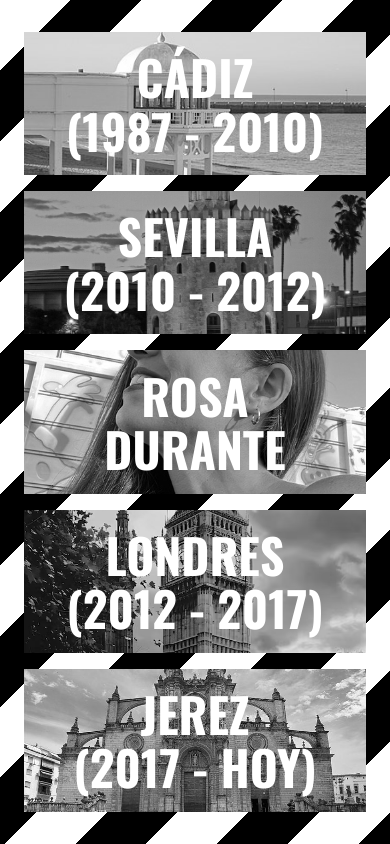
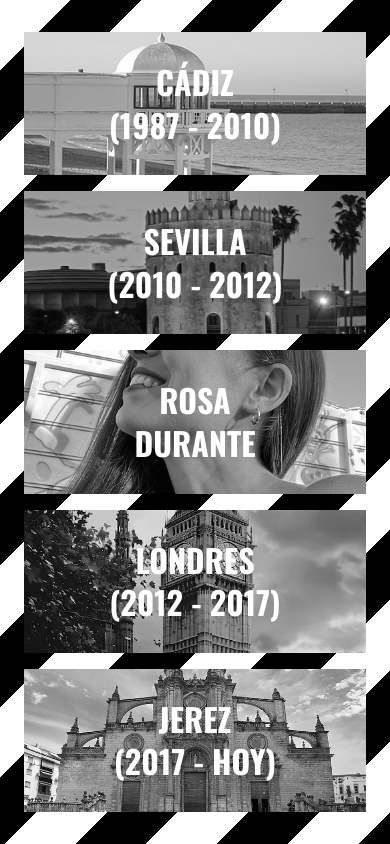
Before and after one commit to rosadurante/rosadurante.github.io, a React app: page / in a window 390 px wide. Built offline with nearby package versions, Linux system fonts and the light colour scheme.

Commit message:
Added wheel animation, improve text, added social icons

```diff
--- a/src/components/container.tsx
+++ b/src/components/container.tsx
@@ -21,7 +21,7 @@ export function Container({position, activeContainer, setActiveContainer, childr
       'bottom': 'w-full h-1/5 bottom-0 max-md:left-0 max-md:top-4/5 py-2 md:bottom-0 md:right-0 md:pl-2 md:pt-2 md:pb-0 md:w-2/3 md:h-1/3',
       'center': 'w-full h-1/5 top-2/5 max-md:left-0 py-2 md:top-1/3 md:left-1/3 md:p-2 md:w-1/3 md:h-1/3',
     }
-    return cn('absolute transition-all duration-1000', className, _blockStyles[position]);
+    return cn('absolute transition-all duration-1000 hover:cursor-pointer', className, _blockStyles[position]);
   }, [position]);
 
   const _activeStyles = useMemo(() => {
--- a/src/components/cover.tsx
+++ b/src/components/cover.tsx
@@ -7,10 +7,11 @@ export type CoverProps = {
     readonly bgColor: string;
     readonly position: positionContainer;
     readonly activeContainer: positionContainer | null;
+    readonly hoverTo: positionContainer | null;
     readonly heading: React.ReactNode;
 }
 
-export function Cover({ bgImage, bgColor,  position, activeContainer, heading }: CoverProps) {
+export function Cover({ bgImage, bgColor,  position, activeContainer, hoverTo, heading }: CoverProps) {
 
     const _bgImage = useMemo(() => {
         return `bg-[url('/public/${bgImage}')]`;
@@ -23,10 +24,10 @@ export function Cover({ bgImage, bgColor,  position, activeContainer, heading }:
     return (
         <>
         <div className={cn("absolute top-0 left-0 w-full h-full bg-cover bg-center grayscale flex items-center justify-center", _bgImage)} style={{ backgroundImage: `url('/public/${bgImage}')` }}>
-            <h1 className={cn("text-white text-4xl text-center font-bold font-heading md:opacity-0 md:group-hover:opacity-100 transition-all duration-300", !activeContainer ? "md:group-hover:opacity-100" : "opacity-0 md:group-hover:opacity-0")}>{heading}</h1>
+            <h1 className={cn("text-white text-2xl md:text-4xl text-center font-bold font-heading md:opacity-0 md:group-hover:opacity-100 transition-all duration-300", !activeContainer ? "md:group-hover:opacity-100" : "opacity-0 md:group-hover:opacity-0", (!activeContainer && hoverTo === position) && "md:opacity-100")}>{heading}</h1>
         </div>
-        <div className={cn("absolute top-0 left-0 w-full h-full mix-blend-multiply transition-all duration-300 z-10 md:group-hover:bg-green md:group-hover:bg-orange md:group-hover:bg-yellow md:group-hover:bg-magenta md:group-hover:bg-turquoise", `max-md:${bgColor}` , `md:${_hoverBgColor}`, activeContainer === position && bgColor)}></div>
-        <div className={cn("absolute top-0 left-0 w-full h-full", activeContainer === position && " bg-black/50 delay-100 duration-500 opacity-100")}></div>
+        <div className={cn("absolute top-0 left-0 w-full h-full mix-blend-multiply transition-all duration-300 z-10 md:group-hover:bg-green md:group-hover:bg-orange md:group-hover:bg-yellow md:group-hover:bg-magenta md:group-hover:bg-turquoise", `max-md:${bgColor}` , `md:${_hoverBgColor}`, (activeContainer === position || hoverTo === position) && bgColor)}></div>
+        <div className={cn("absolute top-0 left-0 w-full h-full", (activeContainer === position || hoverTo === position) && " bg-black/50 delay-100 duration-500 opacity-100")}></div>
         </>
     );
 }
--- a/src/cv.tsx
+++ b/src/cv.tsx
@@ -73,7 +73,8 @@ export function CurriculumVitae() {
                     <p>Me considero una persona curiosa, inquieta y con muchas ganas de aprender. Me gusta afrontar pequeños retos e ir superándome cada día.
                     El deporte es esencial en mi vida, practico Crossfit desde hace 2 años y hace poco me introduje en el mundo del baile latino.
                     Últimamente estoy consumiendo muchos posdcast de interes, especialmente dentro del ámbito de la neurociencia y la psicología.
-                    Las dos mayores prioridades en mi vida son mi salud y mi familia..</p>
+                            Las dos mayores prioridades en mi vida son mi salud y mi familia.</p>
+                        <p>Para ver más sobre mi, puedes visitar mi <a href="https://rosadurante.github.io" className="underline">página web</a>.</p>
                 </div>
                 </div>
             </div>
--- a/src/global.css
+++ b/src/global.css
@@ -55,6 +55,9 @@
     --color-primary: var(--primary-color);
     --color-secondary: var(--secondary-color);
     --color-tertiary: var(--tertiary-color);
+
+    --shadow-icon: inset 0px 0px 10px 0px var(--color-turquoise);
+    --shadow-icon-hover: inset 0 0px 46px 0px var(--color-turquoise);
 }
 
 @layer base {
--- a/src/home.tsx
+++ b/src/home.tsx
@@ -8,29 +8,55 @@ import RosaDurante from "./components/rosadurante";
 
 export function Home() {
     const [activeContainer, setActiveContainer] = useState<positionContainer | null>(null);
+    const [hoverTo, setHoverTo] = useState<positionContainer | null>(null);
+
+    const handleWheel = (e: React.WheelEvent<HTMLDivElement>) => {
+        e.stopPropagation();
+
+        if (hoverTo) return;
+
+        let positions: positionContainer[] = [];
+
+        if (window.innerWidth < 768) {
+            positions = e.deltaY < 0 ? ['top', 'right', 'center', 'left', 'bottom'] as positionContainer[] : ['bottom', 'left', 'center', 'right', 'top'] as positionContainer[];
+        } else {
+            positions = e.deltaY < 0 ? ['top', 'right', 'bottom', 'left', 'center'] as positionContainer[] : ['center', 'left', 'bottom', 'right', 'top'] as positionContainer[];
+        }
+
+        const interval = setInterval(() => {
+            if (positions.length === 0) {
+                setHoverTo(null);
+                clearInterval(interval);
+                return;
+            }
+
+            setHoverTo(positions[0]);
+            positions.shift();
+        }, 300);
+    }
 
     return (
-        <div className="h-screen bg-[repeating-linear-gradient(135deg,white_0px,white_50px,black_50px,black_100px)] bg-repeat p-6">
+        <div className="h-screen bg-[repeating-linear-gradient(135deg,white_0px,white_50px,black_50px,black_100px)] bg-repeat p-6" onWheel={handleWheel}>
             <div className="w-full h-full md:max-w-screen-xl mx-auto animate-fadeInScale">
                 <div className="relative h-full w-full flex flex-col items-center justify-center">
                     <Container position="top" activeContainer={activeContainer} setActiveContainer={setActiveContainer} >
-                        <Cover bgImage="cadiz.jpg" bgColor="bg-green" position="top" activeContainer={activeContainer} heading={<><p>CÁDIZ</p> (1987 - 2010)</>} />
+                        <Cover bgImage="cadiz.jpg" bgColor="bg-green" position="top" activeContainer={activeContainer} hoverTo={hoverTo} heading={<><p>CÁDIZ</p> (1987 - 2010)</>} />
                         <Content activeContainer={activeContainer} position="top" key="cadiz" title="CÁDIZ" data={experience.cadiz} />
                     </Container>
                     <Container position="right" activeContainer={activeContainer} setActiveContainer={setActiveContainer}>
-                        <Cover bgImage="sevilla.jpg" bgColor="bg-orange" position="right" activeContainer={activeContainer} heading={<><p>SEVILLA</p> (2010 - 2012)</>} />
+                        <Cover bgImage="sevilla.jpg" bgColor="bg-orange" position="right" activeContainer={activeContainer} hoverTo={hoverTo} heading={<><p>SEVILLA</p> (2010 - 2012)</>} />
                         <Content activeContainer={activeContainer} position="right" key="sevilla" title="SEVILLA" data={experience.sevilla} />
                     </Container>
                     <Container position="bottom" activeContainer={activeContainer} setActiveContainer={setActiveContainer}>
-                        <Cover bgImage="jerez.jpg" bgColor="bg-yellow" position="bottom" activeContainer={activeContainer} heading={<><p>JEREZ</p> (2017 - HOY)</>}  />
+                        <Cover bgImage="jerez.jpg" bgColor="bg-yellow" position="bottom" activeContainer={activeContainer} hoverTo={hoverTo} heading={<><p>JEREZ</p> (2017 - HOY)</>}  />
                         <Content activeContainer={activeContainer} position="bottom" key="jerez" title="JEREZ" data={experience.jerez} />
                     </Container>
                     <Container position="left" activeContainer={activeContainer} setActiveContainer={setActiveContainer}>
-                        <Cover bgImage="londres.avif" bgColor="bg-magenta" position="left" activeContainer={activeContainer} heading={<><p>LONDRES</p> (2012 - 2017)</>} />
+                        <Cover bgImage="londres.avif" bgColor="bg-magenta" position="left" activeContainer={activeContainer} hoverTo={hoverTo} heading={<><p>LONDRES</p> (2012 - 2017)</>} />
                         <Content activeContainer={activeContainer} position="left" key="londres" title="LONDRES" data={experience.londres} />
                     </Container>
                     <Container position="center" activeContainer={activeContainer} setActiveContainer={setActiveContainer}>
-                        <Cover bgImage="profile.jpeg" bgColor="bg-turquoise" position="center" activeContainer={activeContainer} heading={<><p>ROSA</p> <p>DURANTE</p></>} />
+                        <Cover bgImage="profile.jpeg" bgColor="bg-turquoise" position="center" activeContainer={activeContainer} hoverTo={hoverTo} heading={<><p>ROSA</p> <p>DURANTE</p></>} />
                         <RosaDurante activeContainer={activeContainer} position="center" />
                     </Container>
                 </div>
```
Also changed, not shown: src/components/rosadurante.tsx (+16 -2 lines), 2 other files (tests, documents, lock files or other folders).
